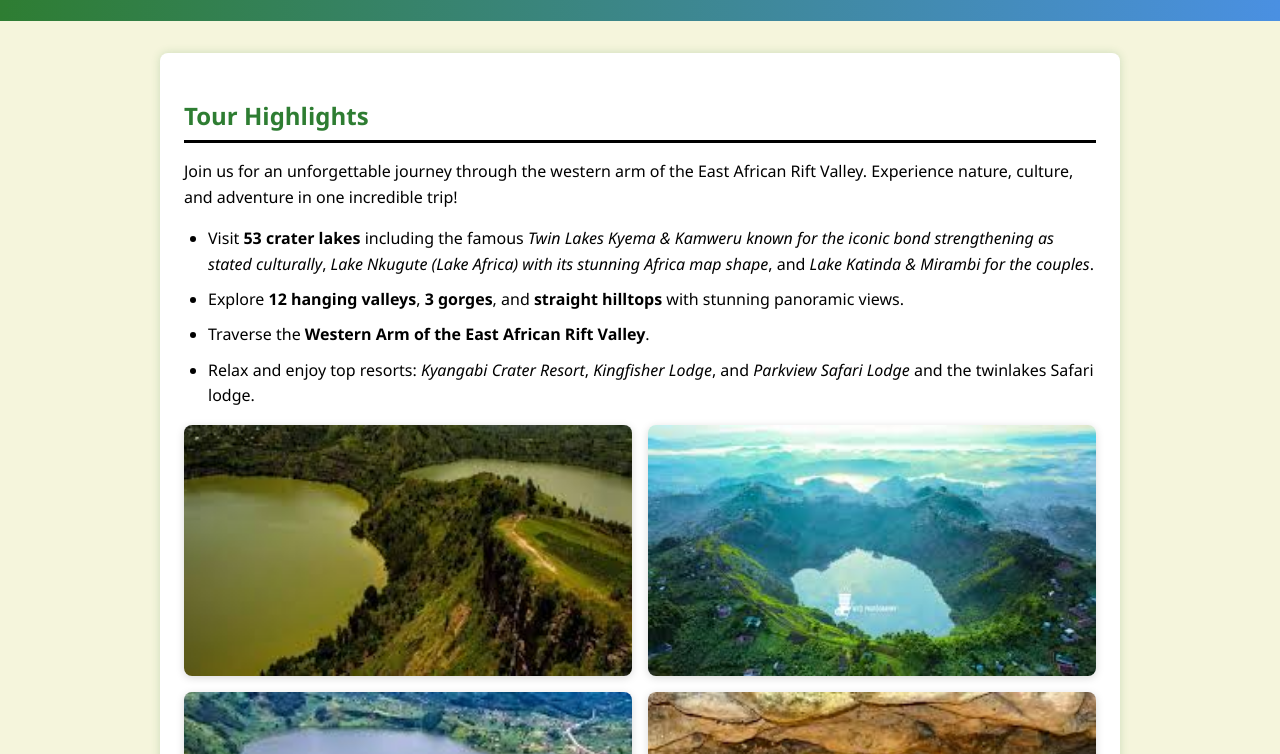
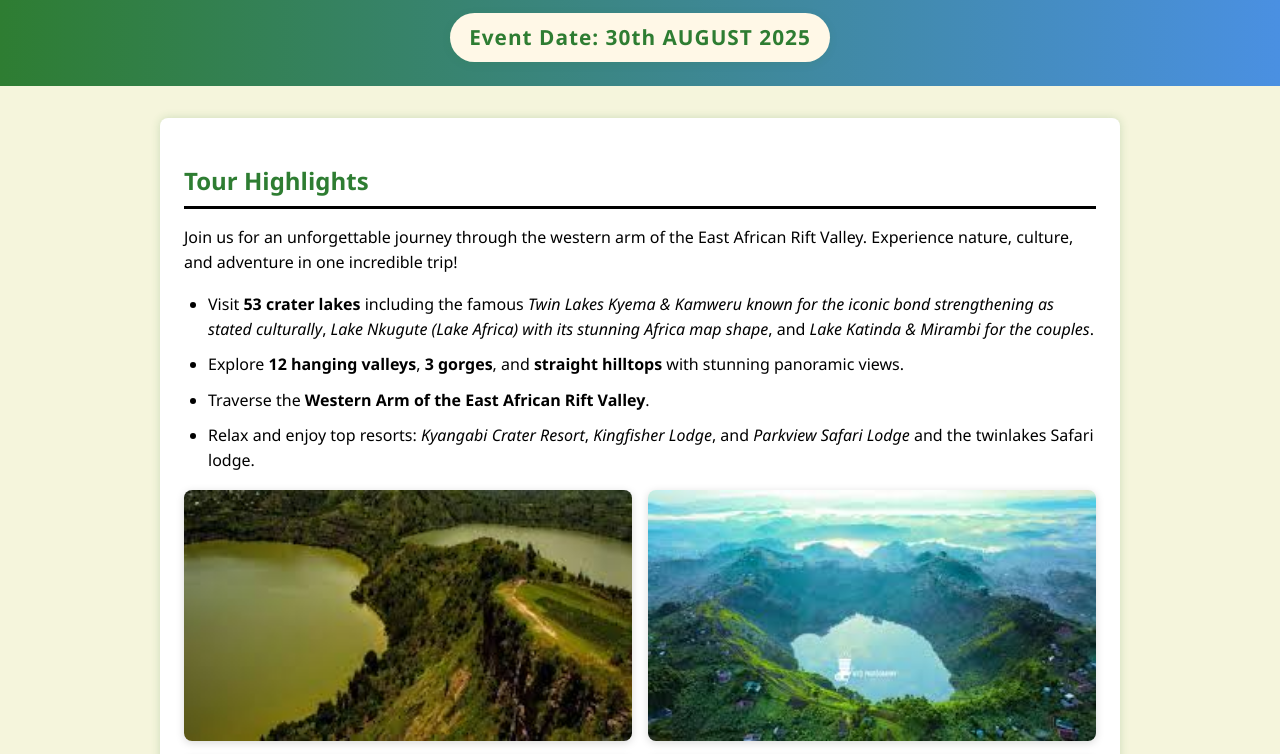
Before and after one commit to JORO-NIMO/tour, a plain HTML site: page index.html in a window 1280 px wide. Shown: the part 127-881 px from the top of the page. Drawn offline with Linux system fonts and the light colour scheme.

Commit message:
Update index.html

```diff
--- a/index.html
+++ b/index.html
@@ -37,6 +37,19 @@
             margin: 0.5rem 0 0 0;
             font-size: 1.1rem;
             font-weight: 600;
+        }
+
+        .event-date {
+            margin-top: 1rem;
+            font-size: 1.3rem;
+            font-weight: bold;
+            background: #fff8e7;
+            color: #2e7d32;
+            display: inline-block;
+            padding: 0.5rem 1.2rem;
+            border-radius: 30px;
+            box-shadow: 0 2px 8px rgba(46, 125, 50, 0.12);
+            letter-spacing: 1px;
         }
 
         main {
@@ -165,6 +178,7 @@
         <h1>53 Crater Lakes- ONE DAY</h1>
         <p>Discover the iconic 53 Crater Lakes, Hanging Valleys, Gorges & More,
             all in the western arm of the east african rift Valley!</p>
+        <div class="event-date">Event Date: 30th AUGUST 2025</div>
     </header>
 
     <main>
@@ -186,14 +200,11 @@
                 <img src="kamwerurock.png" alt="kamwerurock" />
                 <img src="walk.png" alt="walk" />
                 <img src="alligator.png" alt="alligator" />
-
                 <img src="swim.png" alt="swim" />
-
-
             </div>
         </section>
 
-        <P><a href="https://maps.app.goo.gl/VXssjyWbJh8mVZMQ9">View on Map</a></P>
+        <p><a href="https://maps.app.goo.gl/VXssjyWbJh8mVZMQ9">View on Map</a></p>
 
         <section id="activities">
             <h2>Activities & Entertainment</h2>
```
